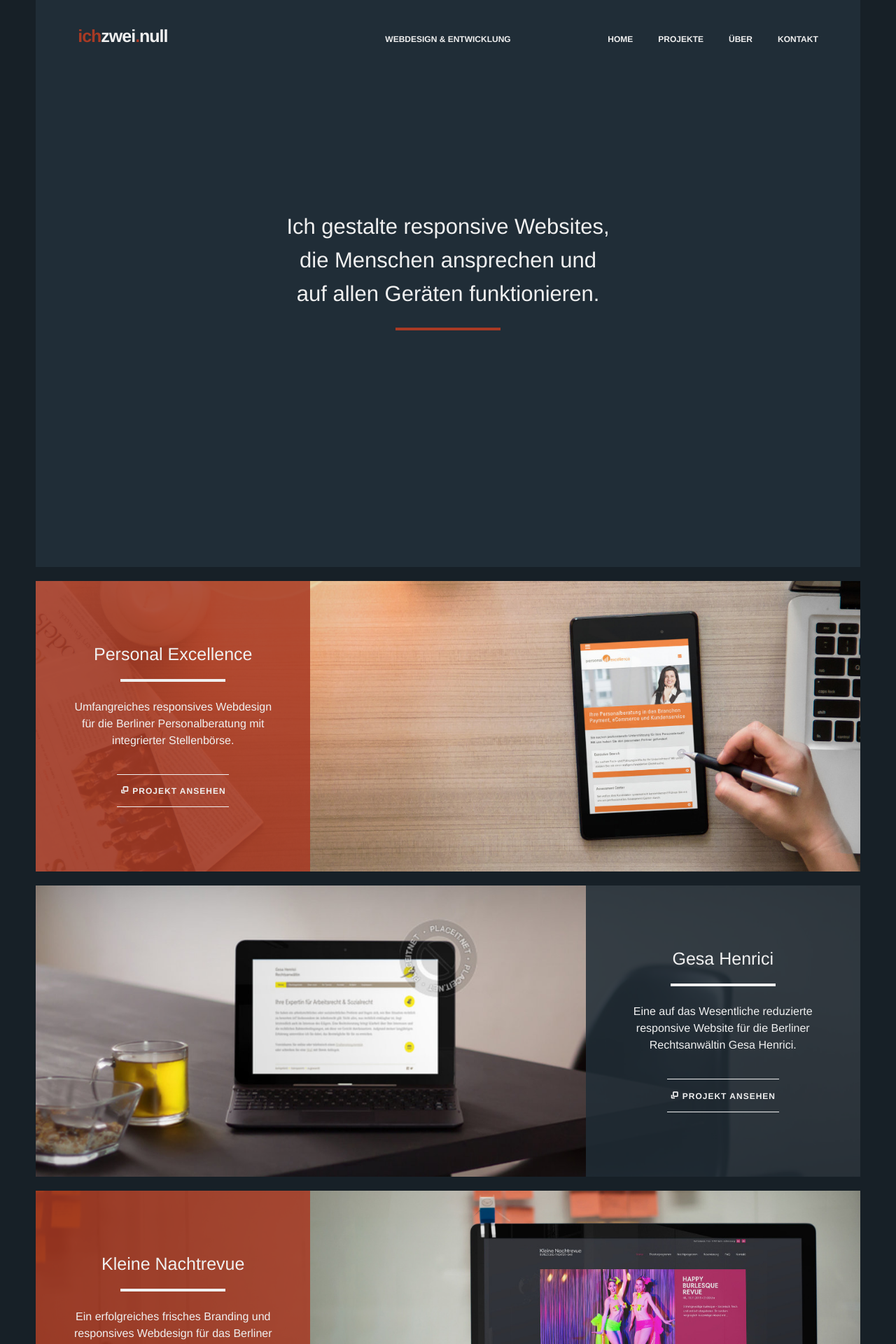
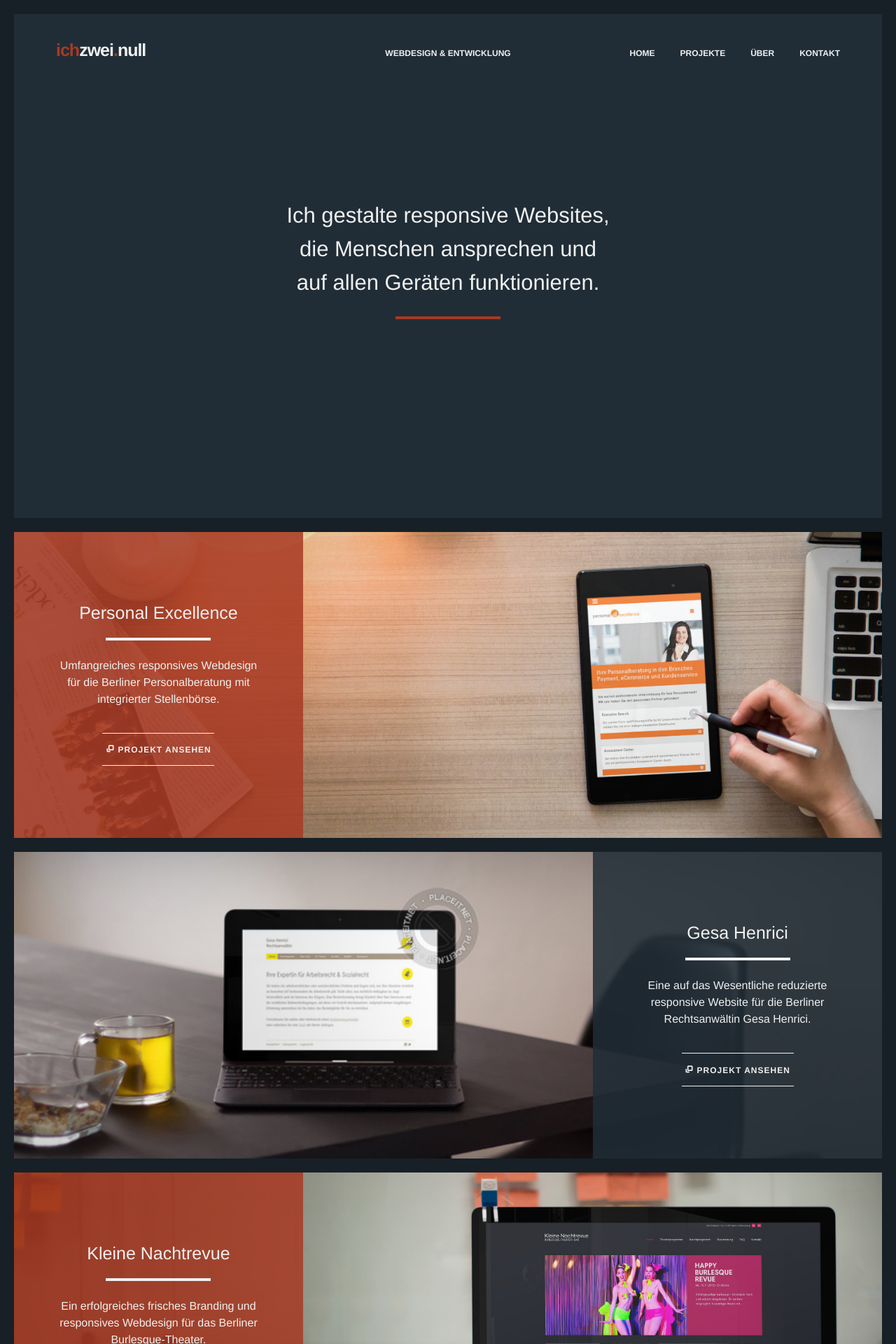
Before and after one commit to rschach/ichzweinull, a Jekyll site: the page built from index.html, in a window 1280 px wide. Shown: the top 1920 px of the page at 70% size. Built offline with Jekyll 4.4.1, drawn with Linux system fonts in a browser that asks for light colours; nearby versions of some CDN libraries; some web fonts are replaced; comment, search, counter and statistics services are not loaded.

Commit message:
Refactor section heights

```diff
--- a/_sass/2-modules/_header.sass
+++ b/_sass/2-modules/_header.sass
@@ -45,8 +45,8 @@
     +media($small-med)
       max-width: $sections-medium-width
 
-    +media($big)
-      max-width: $sections-large-width
+    // +media($big)
+    //   max-width: $sections-large-width
 
     +media($huge)
       max-width: $sections-max-width
--- a/_sass/3-layout/_sections.sass
+++ b/_sass/3-layout/_sections.sass
@@ -7,9 +7,10 @@
 
   +media($small-med)
       max-width: $sections-medium-width
+      margin-top: 20px
 
-  +media($big)
-      max-width: $sections-large-width
+  // +media($big)
+  //     max-width: $sections-large-width
 
   +media($huge)
       max-width: $sections-max-width
--- a/css/main.css
+++ b/css/main.css
@@ -485,9 +485,6 @@
     @media screen and (min-width: 700px) {
       .main-header.fixed {
         max-width: calc(100% - 40px); } }
-    @media screen and (min-width: 1200px) {
-      .main-header.fixed {
-        max-width: 92%; } }
     @media screen and (min-width: 1600px) {
       .main-header.fixed {
         max-width: 1460px; } }
@@ -1005,10 +1002,8 @@
   max-width: 100%; }
   @media screen and (min-width: 700px) {
     div.sections {
-      max-width: calc(100% - 40px); } }
-  @media screen and (min-width: 1200px) {
-    div.sections {
-      max-width: 92%; } }
+      max-width: calc(100% - 40px);
+      margin-top: 20px; } }
   @media screen and (min-width: 1600px) {
     div.sections {
       max-width: 1460px; } }
@@ -1046,7 +1041,7 @@
       min-height: 70vh; } }
   @media screen and (min-width: 1000px) {
     .home, .thanks {
-      min-height: 90vh; } }
+      min-height: 80vh; } }
   @media screen and (min-width: 1400px) {
     .home, .thanks {
       min-height: 82.5vh; } }
@@ -1057,7 +1052,10 @@
         margin: 21vh auto 0; } }
     @media screen and (min-width: 1000px) {
       .home .container, .thanks .container {
-        margin: 28vh auto 0; } }
+        margin: 24vh auto 0; } }
+    @media screen and (min-width: 1400px) {
+      .home .container, .thanks .container {
+        margin: 27.5vh auto 0; } }
     .home .container p, .thanks .container p {
       text-align: center; }
 
```
Also changed, not shown: _sass/3-layout/_home.sass (+5 -2 lines).
